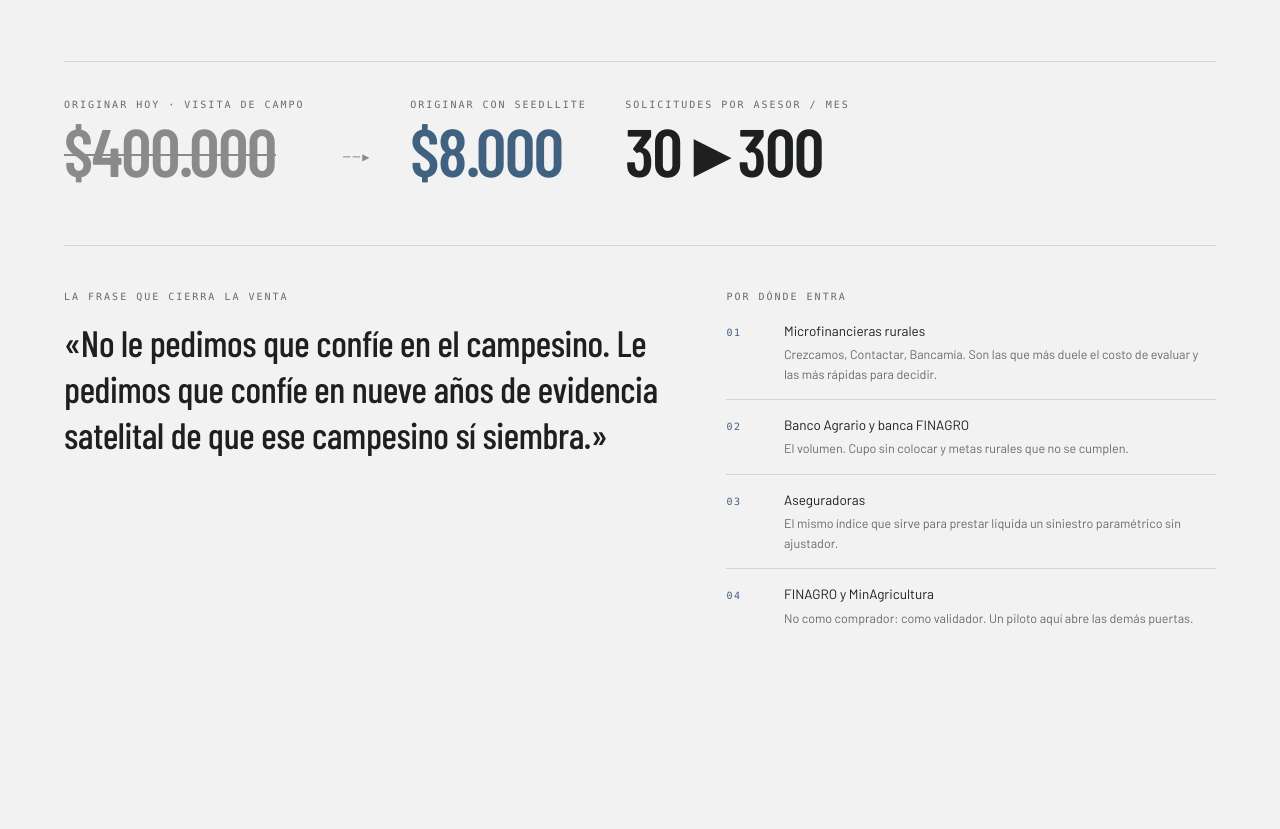
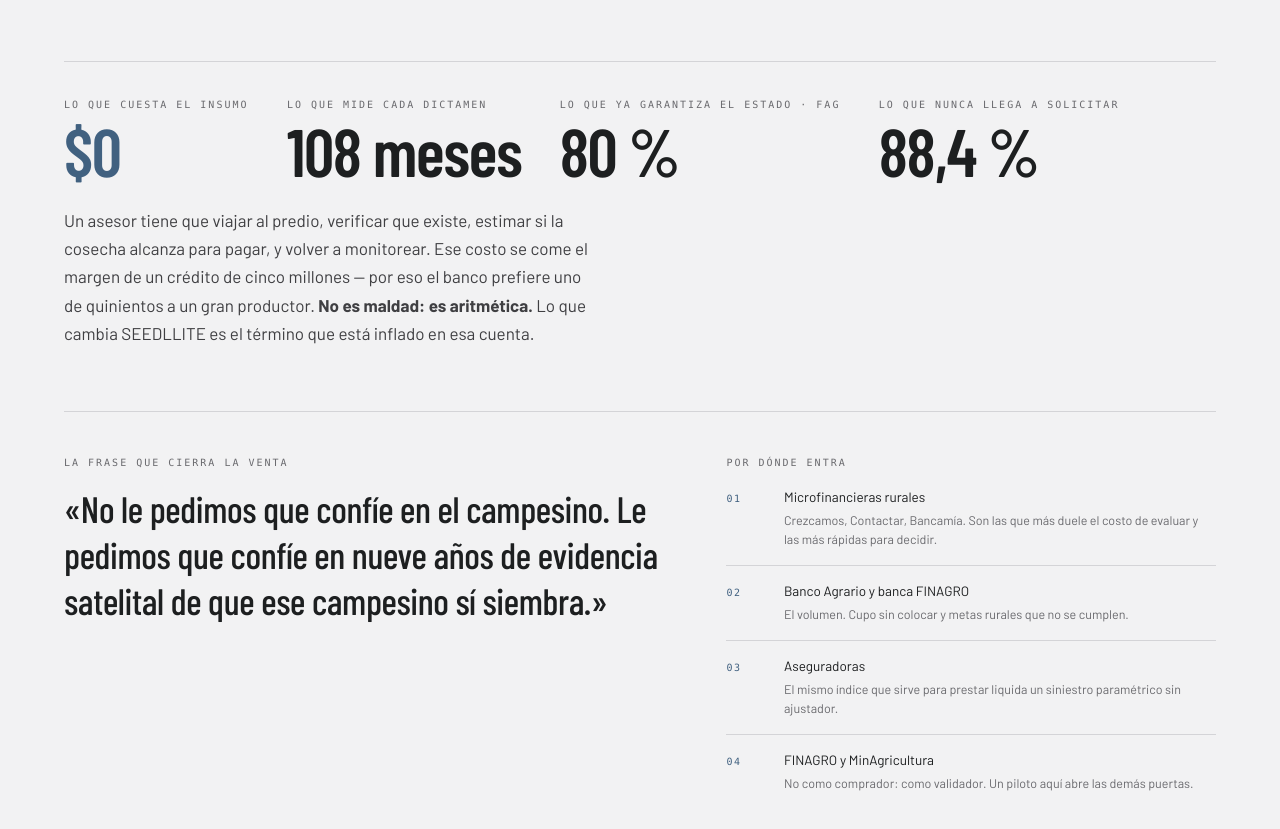
Before and after one commit to laurodriguez2016-cmd/seedllite-ctw2026, a plain HTML site: page landing/index.html in a window 1280 px wide. Shown: the part 4317-5146 px from the top of the page. Before the commit the page ends 5056 px from the top, so only its background shows below. Drawn offline with Linux system fonts and the light colour scheme.

Commit message:
landing: el salto de costo sale de la seccion 04 — no tenia fuente
verificar.sh cazo la cita: "$400.000 a $8.000 por originacion" solo existe
como frase de venta en docs/modelo-de-negocio.md, sin ninguna medicion detras,
y ese documento ni siquiera se publica. Poner un numero inventado en una landing
cuyo argumento entero es "no adivinamos, medimos" es el peor sitio posible para
aflojar la vara.

Lo reemplazan cuatro magnitudes que si se sostienen: el insumo cuesta cero
(licencia abierta de Copernicus), cada dictamen mide 108 meses (es la serie que
esta en data/), el FAG ya garantiza el 80 % al pequeno productor (Resolucion
CNCA) y el 88,4 % nunca solicita (DANE, CNA 2014). El argumento del costo se
queda, pero como lo que es: una descripcion del trabajo que hoy exige la visita
de campo, no una cifra.

Co-Authored-By: Claude Opus 5 <noreply@anthropic.com>

```diff
--- a/landing/index.html
+++ b/landing/index.html
@@ -212,9 +212,6 @@ a{color:inherit; text-decoration:none}
 .s4-cifra b{font-family:var(--cond); font-size:3rem; line-height:.9; font-weight:600;
   letter-spacing:-.02em}
 @media(min-width:768px){.s4-cifra b{font-size:4.2rem}}
-.s4-antes b{color:var(--g500); text-decoration:line-through; text-decoration-thickness:2px}
-.s4-flecha{font-family:var(--mono); font-size:12px; color:var(--g500); padding-bottom:.9rem;
-  letter-spacing:.2em}
 .s4-desp b{color:var(--acero-texto)}
 
 .s4-cierre{margin:4rem 0 0; padding:2.4rem 0 0; border-top:1px solid var(--g300);
@@ -519,14 +516,21 @@ a{color:inherit; text-decoration:none}
   </div>
 
   <div class="s4-salto rev">
-    <div class="s4-cifra s4-antes"><span class="rot">Originar hoy · visita de campo</span>
-      <b>$400.000</b></div>
-    <span class="s4-flecha">──▶</span>
-    <div class="s4-cifra s4-desp"><span class="rot">Originar con SEEDLLITE</span>
-      <b>$8.000</b></div>
-    <div class="s4-cifra"><span class="rot">Solicitudes por asesor / mes</span>
-      <b>30 ▸ 300</b></div>
+    <div class="s4-cifra s4-desp"><span class="rot">Lo que cuesta el insumo</span>
+      <b>$0</b></div>
+    <div class="s4-cifra"><span class="rot">Lo que mide cada dictamen</span>
+      <b>108 meses</b></div>
+    <div class="s4-cifra"><span class="rot">Lo que ya garantiza el Estado · FAG</span>
+      <b>80 %</b></div>
+    <div class="s4-cifra"><span class="rot">Lo que nunca llega a solicitar</span>
+      <b>88,4 %</b></div>
   </div>
+
+  <p class="s4-bajada rev" style="margin-top:1.6rem">Un asesor tiene que viajar al predio,
+  verificar que existe, estimar si la cosecha alcanza para pagar, y volver a monitorear.
+  Ese costo se come el margen de un crédito de cinco millones — por eso el banco prefiere
+  uno de quinientos a un gran productor. <b>No es maldad: es aritmética.</b> Lo que cambia
+  SEEDLLITE es el término que está inflado en esa cuenta.</p>
 
   <div class="s4-cierre rev">
     <div>
```
